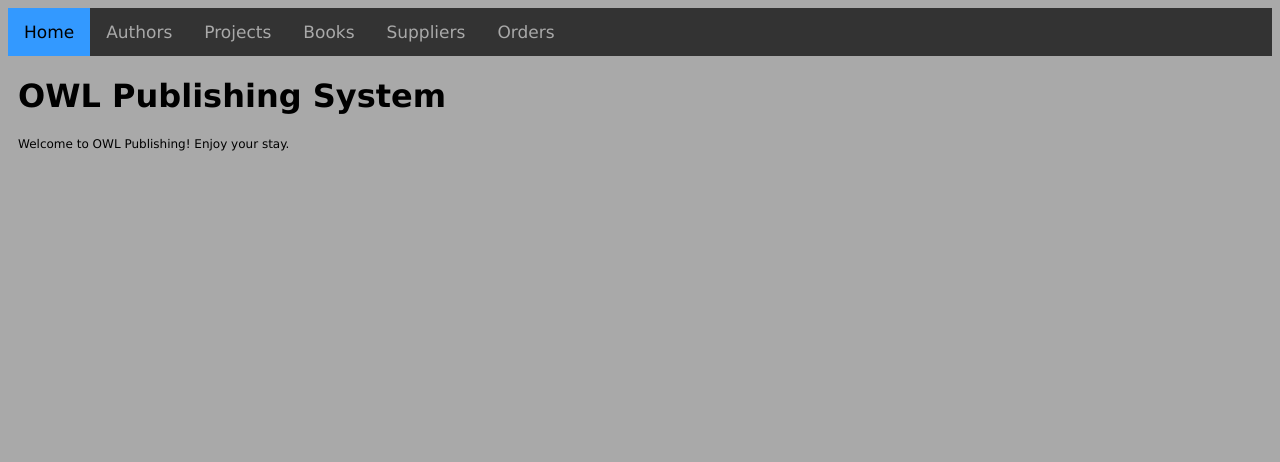
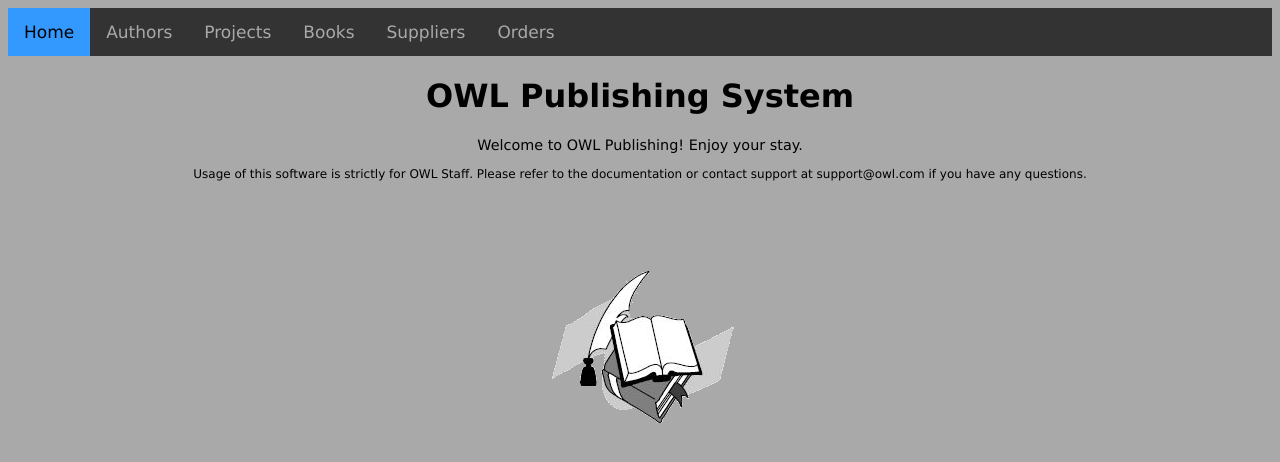
Before and after one commit to JAAAB/OWL, a website: page public/index.html in a window 1280 px wide. Drawn offline with Linux system fonts and the light colour scheme.

```diff
--- a/public/index.html
+++ b/public/index.html
@@ -16,8 +16,14 @@
 
 <body style="background-color:darkgrey">
 	<div class="main">
-	<h1 style="font-size:xx-large;">OWL Publishing System</h1>
-	<p>Welcome to OWL Publishing! Enjoy your stay.</p>
+		<center><h1 style="font-size:xx-large">OWL Publishing System</h1>
+	<p style="font-size:larger">Welcome to OWL Publishing! Enjoy your stay.</p>
+
+	<p>Usage of this software is strictly for OWL Staff. Please refer to the documentation or contact support at support@owl.com if you have any questions.</p>
+
+	<br><br><br>
+
+	<img src= "owl1.png"></center>
 
 
 
```
Also changed, not shown: public/owl1.jpeg (added), public/owl1.png (added).
